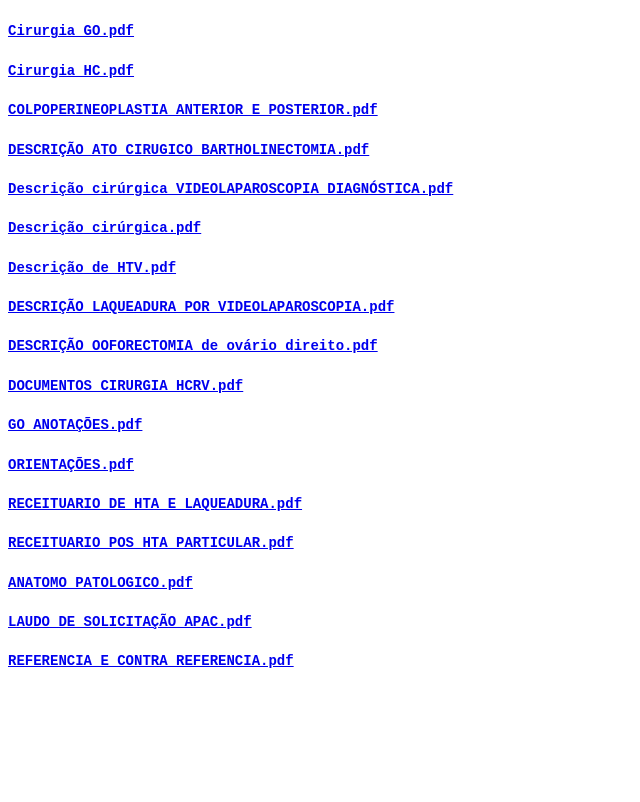
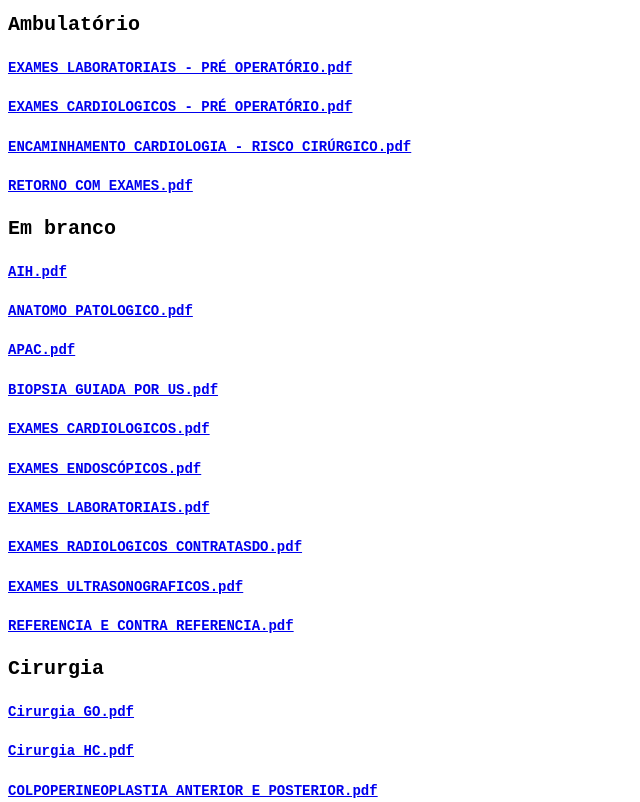
Before and after one commit to moises78121/Ferramenta-GO, a plain HTML site: page index.html in a window 1280 px wide. Shown: the top 802 px of the page, without its empty margins (0-640 px from the left). Drawn offline with Linux system fonts and the light colour scheme.

Commit message:
Adding more files

```diff
--- a/index.html
+++ b/index.html
@@ -8,10 +8,49 @@
 			font-family: monospace;
 			font-size: 14px;
 		}
+
+		h1 {
+			font-family: monospace;
+			font-size: 20px;
+		}
 	</style>
 	<title>Ferramenta GO</title>
 </head>
 <body>
+	<h1>Ambulatório</h1>
+
+	<h5><a href="./ambulatório/EXAMES LABORATORIAIS - PRÉ OPERATÓRIO.pdf" target="blank" rel="noopener noreferrer">EXAMES LABORATORIAIS - PRÉ OPERATÓRIO.pdf</a></h5>
+
+	<h5><a href="./ambulatório/EXAMES CARDIOLOGICOS - PRÉ OPERATÓRIO.pdf" target="blank" rel="noopener noreferrer">EXAMES CARDIOLOGICOS - PRÉ OPERATÓRIO.pdf</a></h5>
+
+	<h5><a href="./ambulatório/ENCAMINHAMENTO CARDIOLOGIA - RISCO CIRÚRGICO.pdf" target="blank" rel="noopener noreferrer">ENCAMINHAMENTO CARDIOLOGIA - RISCO CIRÚRGICO.pdf</a></h5>
+
+	<h5><a href="./ambulatório/RETORNO COM EXAMES.pdf" target="blank" rel="noopener noreferrer">RETORNO COM EXAMES.pdf</a></h5>
+
+	<h1>Em branco</h1>
+
+	<h5><a href="./branco/AIH.pdf" target="blank" rel="noopener noreferrer">AIH.pdf</a></h5>
+
+	<h5><a href="./branco/ANATOMO PATOLOGICO.pdf" target="blank" rel="noopener noreferrer">ANATOMO PATOLOGICO.pdf</a></h5>
+
+	<h5><a href="./branco/APAC.pdf" target="blank" rel="noopener noreferrer">APAC.pdf</a></h5>
+
+	<h5><a href="./branco/BIOPSIA GUIADA POR US.pdf" target="blank" rel="noopener noreferrer">BIOPSIA GUIADA POR US.pdf</a></h5>
+
+	<h5><a href="./branco/EXAMES CARDIOLOGICOS.pdf" target="blank" rel="noopener noreferrer">EXAMES CARDIOLOGICOS.pdf</a></h5>
+
+	<h5><a href="./branco/EXAMES ENDOSCÓPICOS.pdf" target="blank" rel="noopener noreferrer">EXAMES ENDOSCÓPICOS.pdf</a></h5>
+
+	<h5><a href="./branco/EXAMES LABORATORIAIS.pdf" target="blank" rel="noopener noreferrer">EXAMES LABORATORIAIS.pdf</a></h5>
+
+	<h5><a href="./branco/EXAMES RADIOLOGICOS CONTRATASDO.pdf" target="blank" rel="noopener noreferrer">EXAMES RADIOLOGICOS CONTRATASDO.pdf</a></h5>
+
+	<h5><a href="./branco/EXAMES ULTRASONOGRAFICOS.pdf" target="blank" rel="noopener noreferrer">EXAMES ULTRASONOGRAFICOS.pdf</a></h5>
+
+	<h5><a href="./branco/REFERENCIA E CONTRA REFERENCIA.pdf" target="blank" rel="noopener noreferrer">REFERENCIA E CONTRA REFERENCIA.pdf</a></h5>
+
+	<h1>Cirurgia</h1>
+
 	<h5><a href="./cirurgia/Cirurgia GO.pdf" target="blank" rel="noopener noreferrer">Cirurgia GO.pdf</a></h5>
 
 	<h5><a href="./cirurgia/Cirurgia HC.pdf" target="blank" rel="noopener noreferrer">Cirurgia HC.pdf</a></h5>
@@ -39,11 +78,5 @@
 	<h5><a href="./cirurgia/RECEITUARIO DE HTA E LAQUEADURA.pdf" target="blank" rel="noopener noreferrer">RECEITUARIO DE HTA E LAQUEADURA.pdf</a></h5>
 
 	<h5><a href="./cirurgia/RECEITUARIO POS HTA PARTICULAR.pdf" target="blank" rel="noopener noreferrer">RECEITUARIO POS HTA PARTICULAR.pdf</a></h5>
-
-	<h5><a href="./cirurgia/ANATOMO PATOLOGICO.pdf" target="blank" rel="noopener noreferrer">ANATOMO PATOLOGICO.pdf</a></h5>
-
-	<h5><a href="./cirurgia/LAUDO DE SOLICITAÇÃO APAC.pdf" target="blank" rel="noopener noreferrer">LAUDO DE SOLICITAÇÃO APAC.pdf</a></h5>
-
-	<h5><a href="./cirurgia/REFERENCIA E CONTRA REFERENCIA.pdf" target="blank" rel="noopener noreferrer">REFERENCIA E CONTRA REFERENCIA.pdf</a></h5>
 </body>
 </html>
```
Also changed, not shown: 17 other files.
